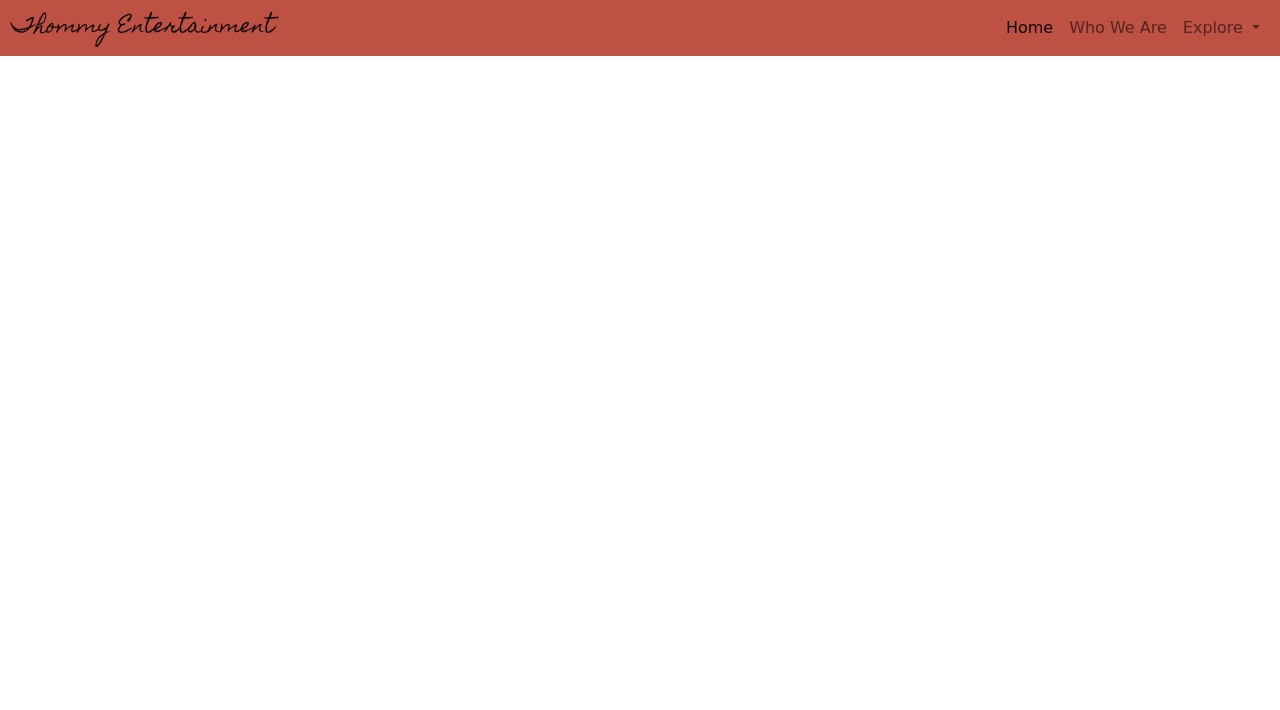
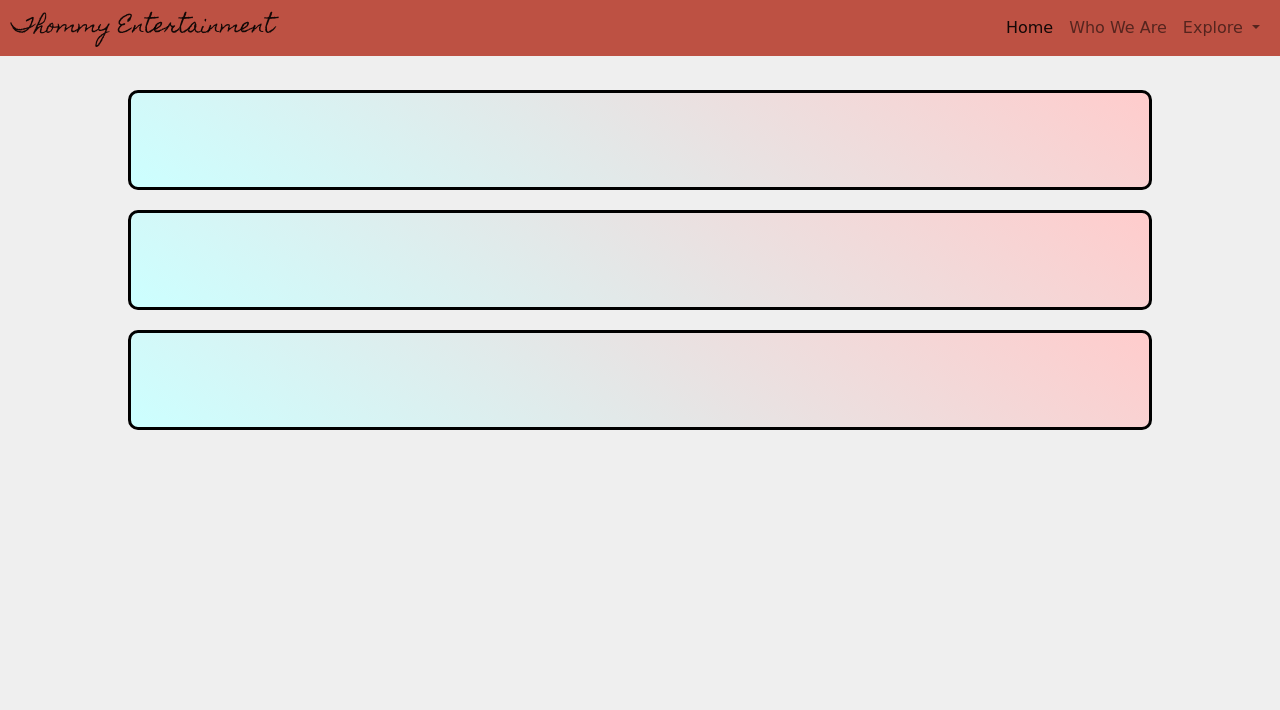
Before and after one commit to smcmillan28/thommy-music, a plain HTML site: page index.html in a window 1280 px wide. Shown: the top 710 px of the page. Drawn offline with nearby package versions, Linux system fonts and the light colour scheme; a web font is replaced by a local one.

Commit message:
messing around with CSS properties and pseudo classes

```diff
--- a/assets/css/style.css
+++ b/assets/css/style.css
@@ -1,5 +1,26 @@
+.body {
+    position: relative;
+    background-color: #eeee;
+}
+
 .navbar {
     font-family: 'Homemade Apple', cursive;
+}
+
+.container {
+    position: relative;
+    border-radius: 10px;
+    border: 3px solid black;
+    margin: 20px auto;
+    height: 100px;
+    width: 80%;
+    top: 70px;
+    background: linear-gradient(35deg, #ccffff, #ffcccc);
+}
+
+.container:hover {
+    transform: scale(1.01);
+    background: #ccffff;
 }
 
 .navbar-collapse {
--- a/index.html
+++ b/index.html
@@ -14,7 +14,7 @@
   <title>Thommy Music</title>
 </head>
 
-<body>
+<body class="body">
   <header>
     <nav class="navbar navbar-expand-lg navbar-light fixed-top" style="background-color: #bd5143">
       <div class="container-fluid">
@@ -48,6 +48,14 @@
     </nav>
   </header>
 
+  <div class="container">
+  </div>
+
+  <div class="container">
+  </div>
+
+  <div class="container">
+  </div>
 
   <footer class="footer">
     <nav class="navbar fixed-bottom navbar-light" style="background-color: #bd5143;">
```
